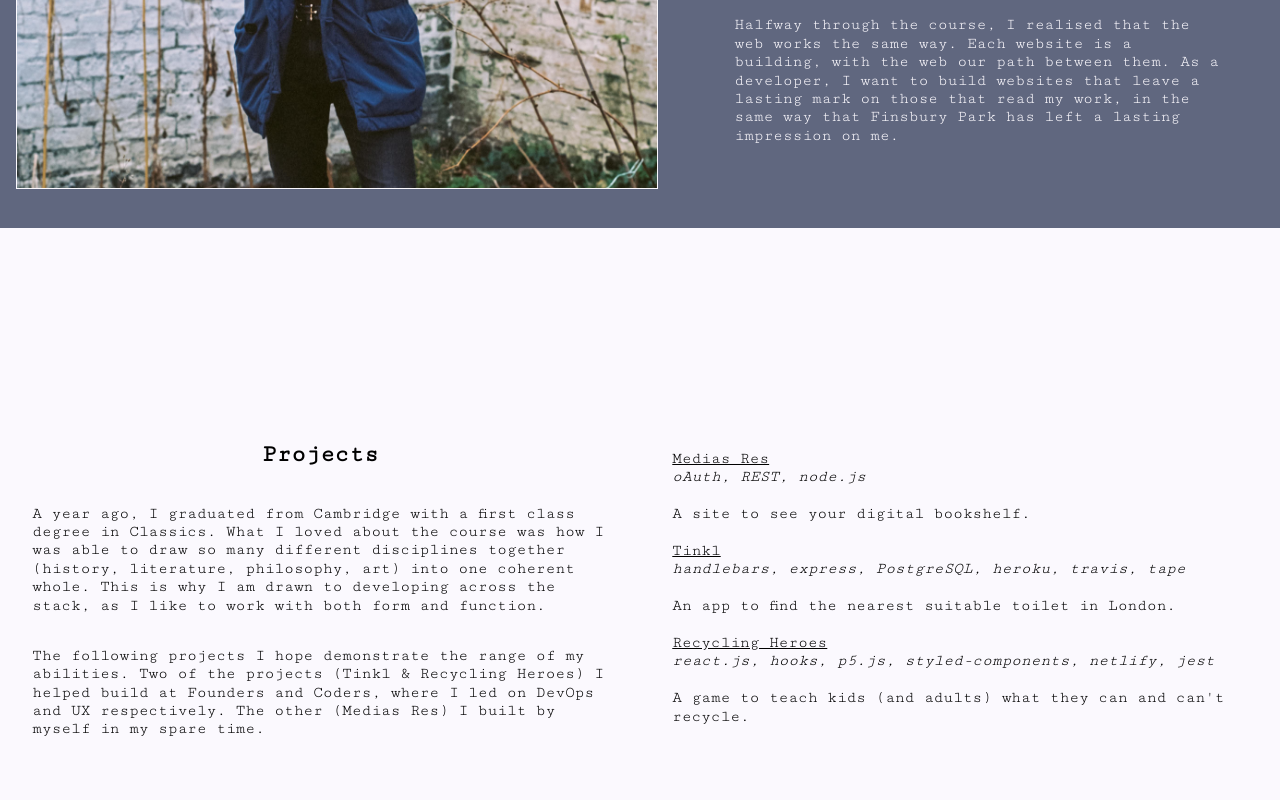
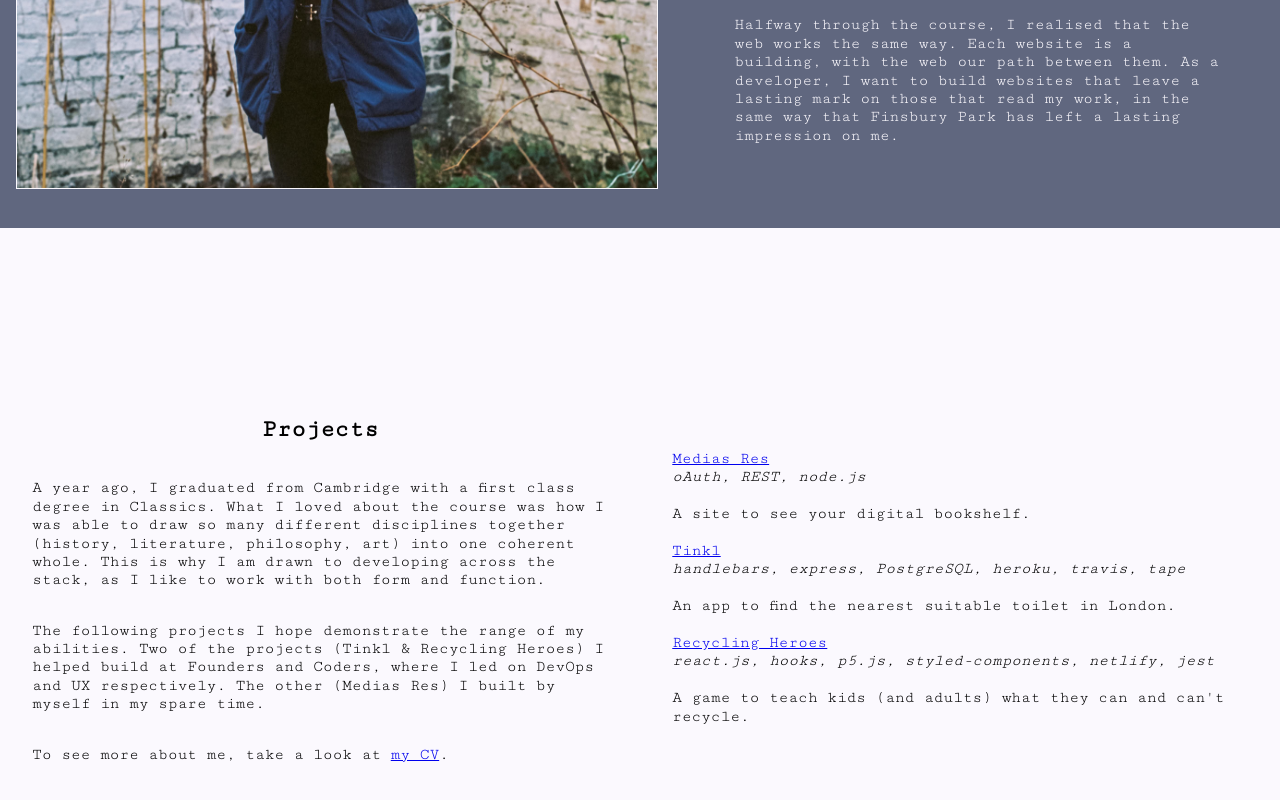
Before and after one commit to Fweddi/portfolio, a React (Vite) app: page / in a window 1280 px wide. Shown: the part 1292-2092 px from the top of the page. Built offline with nearby package versions, Linux system fonts and the light colour scheme; the HTML template or start-up script is replaced by a standard one.

Commit message:
Fix links, add CV

```diff
--- a/src/components/Projects.js
+++ b/src/components/Projects.js
@@ -1,4 +1,5 @@
 import React from "react";
+import PDFfilepath from "../assets/Freddie Preece CV.pdf";
 import { ProjectAnchor, ProjectSection, ProjectTop, ProjectBottom, ProjectParagraph, ProjectLink, ProjectHeader } from "./styles/Projects.style";
 
 const Projects = () => {
@@ -13,20 +14,23 @@ const Projects = () => {
             <ProjectParagraph>
                 The following projects I hope demonstrate the range of my abilities. Two of the projects (Tinkl & Recycling Heroes) I helped build at Founders and Coders, where I led on DevOps and UX respectively. The other (Medias Res) I built by myself in my spare time.
             </ProjectParagraph>
+            <ProjectParagraph>
+                To see more about me, take a look at <a href={PDFfilepath} target='_blank'>my CV</a>.
+            </ProjectParagraph>
 
         </ProjectTop>
 
         <ProjectBottom>
         <ProjectParagraph>
-                    <ProjectLink href='https://github.com/Fweddi/mediasres'><li>Medias Res</li></ProjectLink>
+                    <ProjectLink href='https://github.com/Fweddi/mediasres' target='_blank'><li>Medias Res</li></ProjectLink>
                     <i>oAuth, REST, node.js</i><br/><br/>
                     A site to see your digital bookshelf.
                     <br/><br/>
-                    <ProjectLink href='https://github.com/FAC-Sixteen/Tinkl'><li>Tinkl</li></ProjectLink>
+                    <ProjectLink href='https://github.com/FAC-Sixteen/Tinkl' target='_blank'><li>Tinkl</li></ProjectLink>
                     <i>handlebars, express, PostgreSQL, heroku, travis, tape</i><br/><br/>
                     An app to find the nearest suitable toilet in London.
                     <br/><br/>
-                    <ProjectLink href='https://github.com/FAC-Sixteen/RE4.W'><li>Recycling Heroes</li></ProjectLink>
+                    <ProjectLink href='https://github.com/FAC-Sixteen/RE4.W' target='_blank'><li>Recycling Heroes</li></ProjectLink>
                     <i>react.js, hooks, p5.js, styled-components, netlify, jest</i><br/><br/>
                     A game to teach kids (and adults) what they can and can't recycle.<br/>
             </ProjectParagraph>
--- a/src/components/styles/Header.style.js
+++ b/src/components/styles/Header.style.js
@@ -56,7 +56,7 @@ const KeillerGif = styled.img`
 `;
 
 const Attribution = styled.a`
-  color: black;
+  // color: black;
   font-family: "Cutive Mono", monospace;
   text-align: center;
   margin-block-start: 1em;
--- a/src/components/styles/Projects.style.js
+++ b/src/components/styles/Projects.style.js
@@ -49,7 +49,7 @@ const ProjectParagraph = styled.p`
 `;
 
 const ProjectLink = styled.a`
-  color: black;
+  // color: black;
 `;
 
 const ProjectHeader = styled.h2`
```
Also changed, not shown: 1 other file (tests, documents, lock files or other folders).
